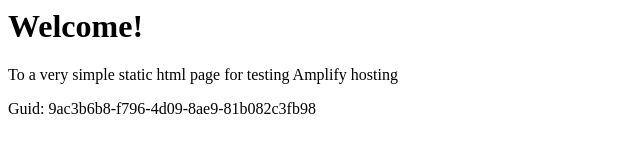
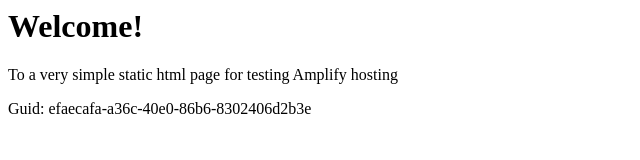
Before and after one commit to aws-aemilia-yul/Github-PR-Commit-Integration-Test-DoNotTouch-GithubWebhookPreviewCanaryTest-v1-preprod-ca-central-1, a website: page src/index.html in a window 1280 px wide. Shown: the full height of the page, 0-640 px from the left. Drawn offline with Linux system fonts and the light colour scheme.

Commit message:
commit from integ tests

```diff
--- a/src/index.html
+++ b/src/index.html
@@ -12,6 +12,6 @@
 <body>
     <h1>Welcome!</h1>
     <p>To a very simple static html page for testing Amplify hosting</p>
-    <p>Guid: 9ac3b6b8-f796-4d09-8ae9-81b082c3fb98</p></body>
+    <p>Guid: efaecafa-a36c-40e0-86b6-8302406d2b3e</p></body>
 
 </html>
```
